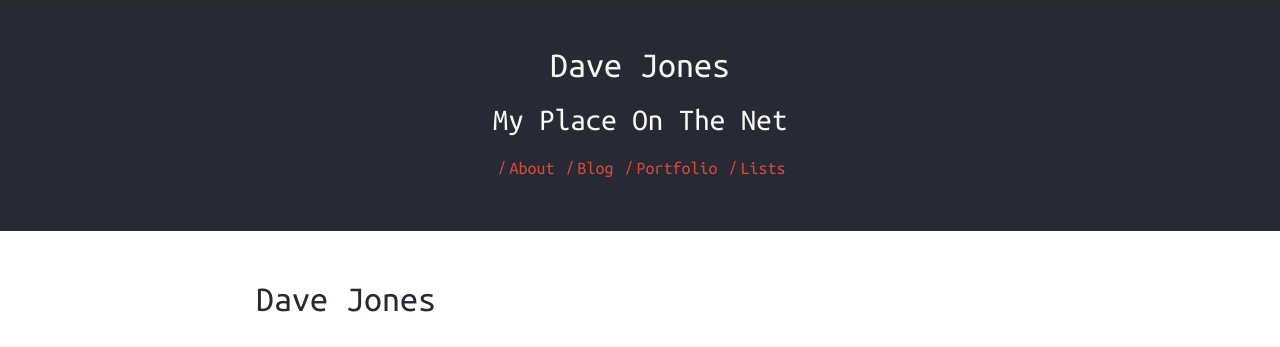
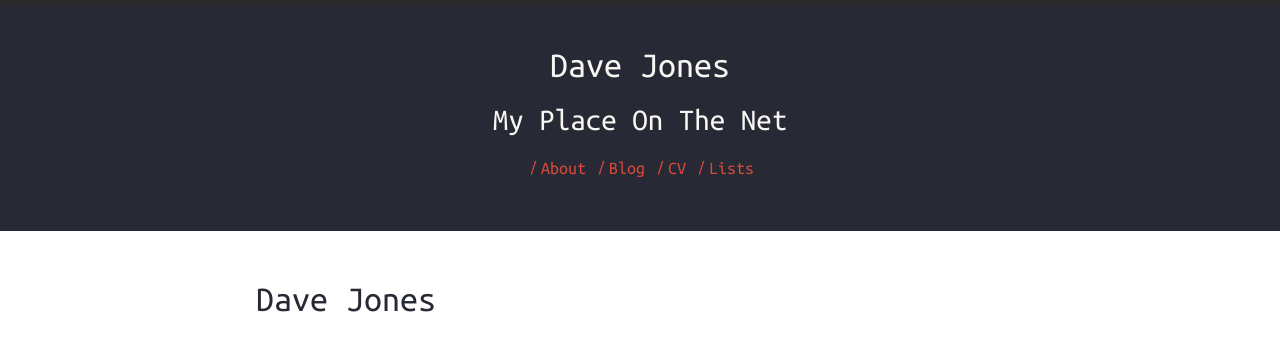
Before and after one commit to gayanvirajith/harmony, a Jekyll site: the page built from index.md, in a window 1280 px wide. Shown: the top 347 px of the page. Built offline with Jekyll 4.4.1, drawn with Linux system fonts in a browser that asks for light colours; nearby versions of some CDN libraries.

Commit message:
Add CV
Replace (somewhat out-dated) Trello Portfolio with shiny new CV.

```diff
--- a/_includes/header-links.html
+++ b/_includes/header-links.html
@@ -6,7 +6,7 @@
 		<a href="/blog">Blog</a><span>/</span>
 	</li>
 	<li>
-		<a href="https://trello.com/b/7KgZnHnK/portfolio-david-jones" target="_blank">Portfolio</a><span>/</span>
+		<a href="/assets/files/Dave_Jones_CV.pdf" target="_blank">CV</a><span>/</span>
 	</li>
   <li>
     <a href="/lists">Lists</a><span>/</span>
```
Also changed, not shown: 1 other file.
